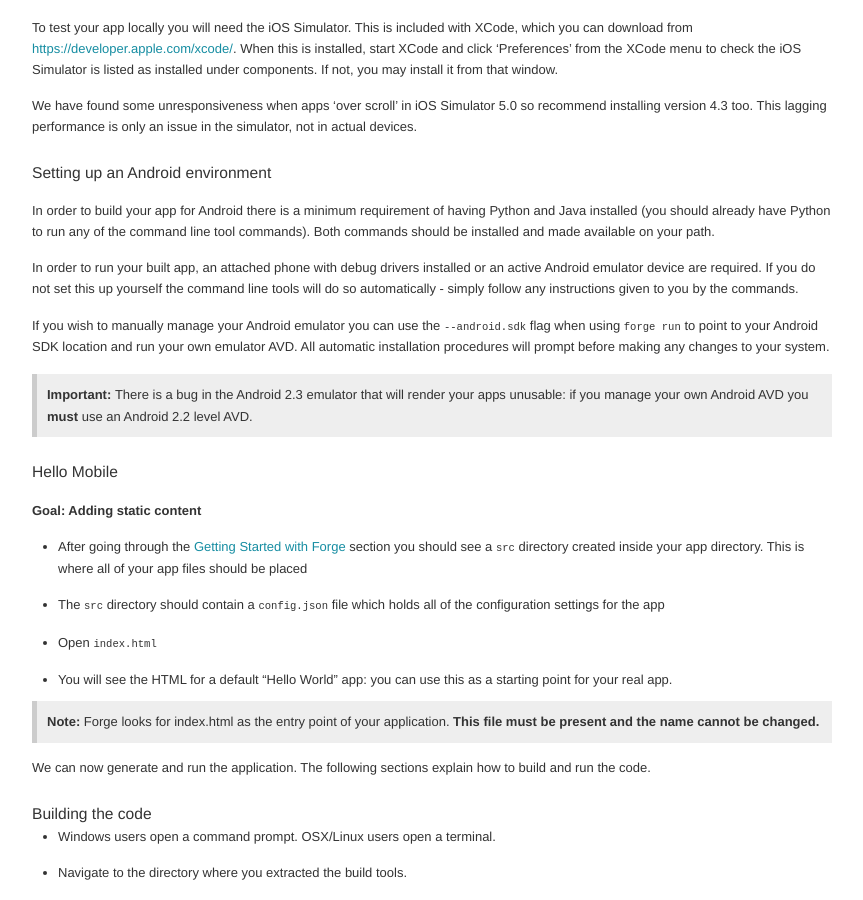
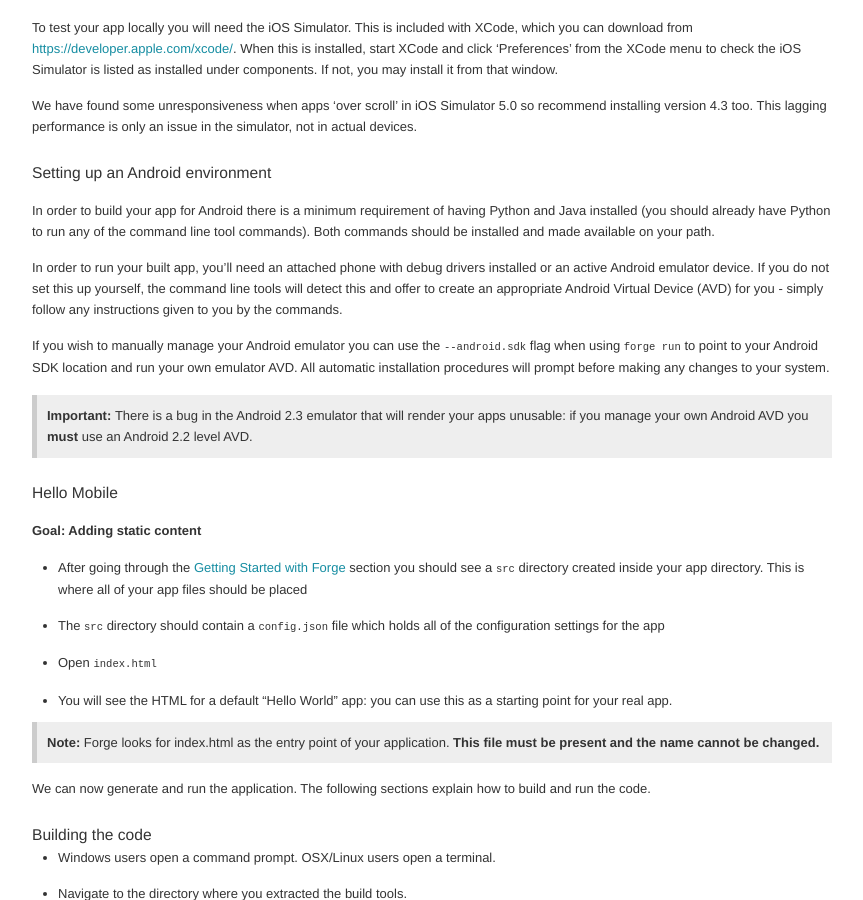
Before and after one commit to trigger-corp/Forge-Documentation, a Sphinx documentation site: the page built from source/mobile.rst, in a window 1280 px wide and 900 px high, scrolled down 576 px. Shown: the whole window, without its empty margins (288-1151 px from the left). Built offline with Sphinx 7.4.7, drawn with Linux system fonts in a browser that asks for light colours; some web fonts are replaced.

Commit message:
Clarify that forge commandline tools can't install device drivers for you

```diff
--- a/source/mobile.rst
+++ b/source/mobile.rst
@@ -37,7 +37,7 @@ Setting up an Android environment
 -----------------------------------
 In order to build your app for Android there is a minimum requirement of having Python and Java installed (you should already have Python to run any of the command line tool commands). Both commands should be installed and made available on your path.
 
-In order to run your built app, an attached phone with debug drivers installed or an active Android emulator device are required. If you do not set this up yourself the command line tools will do so automatically - simply follow any instructions given to you by the commands.
+In order to run your built app, you'll need an attached phone with debug drivers installed or an active Android emulator device. If you do not set this up yourself, the command line tools will detect this and offer to create an appropriate Android Virtual Device (AVD) for you - simply follow any instructions given to you by the commands.
 
 If you wish to manually manage your Android emulator you can use the ``--android.sdk`` flag when using ``forge run`` to point to your Android SDK location and run your own emulator AVD. All automatic installation procedures will prompt before making any changes to your system.
 
```
